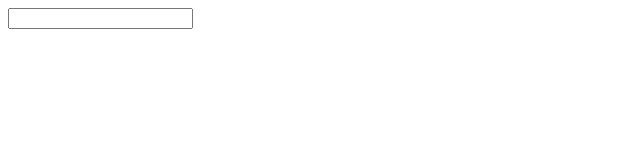
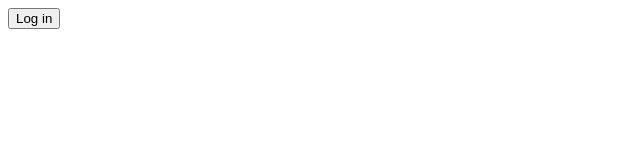
Before and after one commit to BandiniKohare2001/Events-in-JS, a plain HTML site: page index.html in a window 1280 px wide. Shown: the whole page, without its empty margins (0-640 px from the left). Drawn offline with Linux system fonts and the light colour scheme.

Commit message:
add dbl click event

```diff
--- a/index.html
+++ b/index.html
@@ -6,16 +6,13 @@
     <title>onchange</title>
 </head>
 <body>
-    <input type="text" onchange="change()" />
+    <button ondblclick="doubleclick()">Log in </button>
 
-
-
-
-    <script>
-       function change(){
-        console.log('change')
-       }
-    </script>
+   <script>
+    function doubleclick(){
+       alert('Welcome  Bandini');
+    }
+   </script>
 
 
 </body>
```
